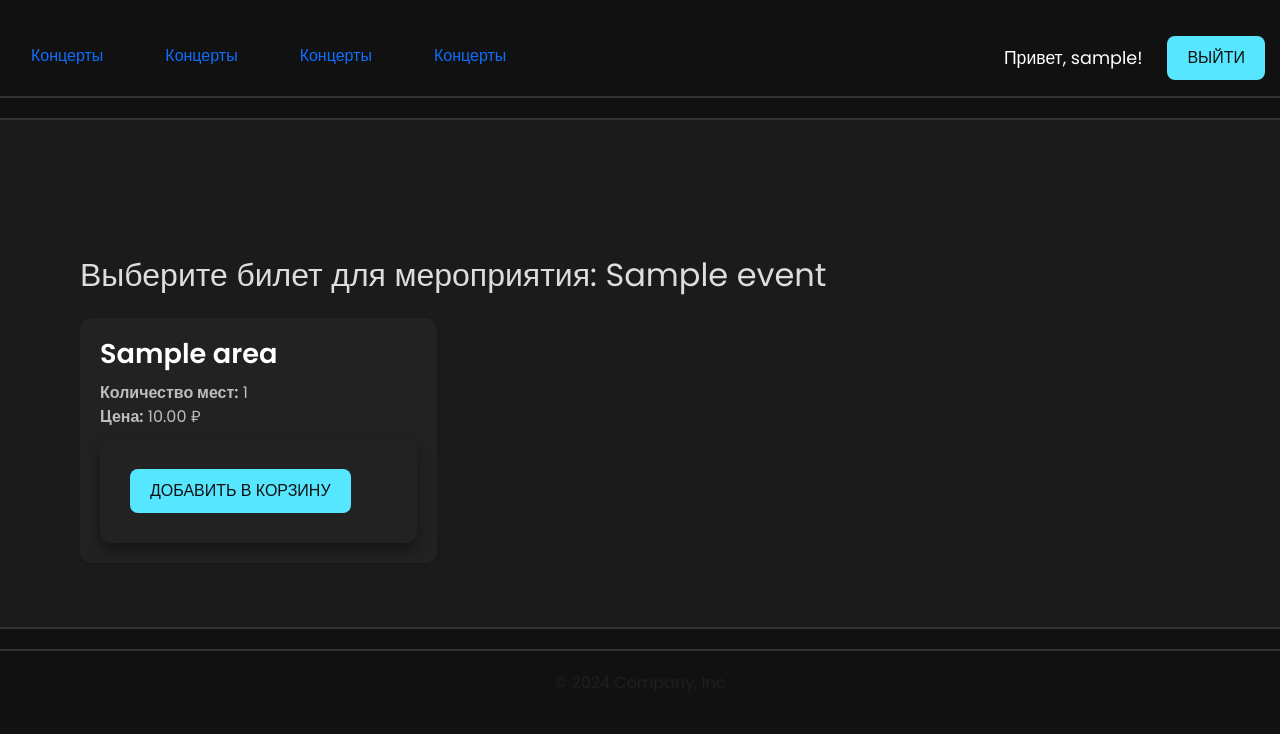
After one commit to Xt4lll/events, a Django app: page /events/1/buy/ in a window 1280 px wide. The commit adds this page. Shown: the top 734 px of the page. Run offline with Django 5.2, Linux system fonts and the light colour scheme; a user stored in the database is signed in; tables that the repository leaves empty hold one stand-in row (values such as "Sample post").

Commit message:
Buy Ticket

```diff
--- a/EventManager/models.py
+++ b/EventManager/models.py
@@ -71,6 +71,9 @@ class Tickets(models.Model):
     places = models.IntegerField()
     price = models.DecimalField(max_digits=10, decimal_places=2)
 
+    def __str__(self):
+        return f'{self.event.name} - {self.area}'
+
 # Модель Cart
 class Cart(models.Model):
     user = models.ForeignKey(User, on_delete=models.CASCADE)
--- a/EventManager/static/EventManager/style.css
+++ b/EventManager/static/EventManager/style.css
@@ -239,3 +239,16 @@ footer a:hover {
 .list-artist::marker{
     content: "- ";
 }
+
+
+.alert-success {
+    background-color: #d4edda; /* Зеленый фон */
+    color: #155724; /* Темно-зеленый текст */
+    border: 1px solid #c3e6cb;
+}
+
+.alert-error, .alert-danger {
+    background-color: #f8d7da; /* Красный фон */
+    color: #721c24; /* Темно-красный текст */
+    border: 1px solid #f5c6cb;
+}
--- /dev/null
+++ b/EventManager/templates/EventManager/BuyTicket.html
@@ -0,0 +1,31 @@
+{% extends 'base.html' %}
+{% block header %}{% include 'inc/_header.html' %}{% endblock %}
+{% block content %}
+<div class="container mt-5">
+    <h2>Выберите билет для мероприятия: {{ event.name }}</h2>
+    <div class="row mt-4">
+        {% for ticket in tickets %}
+            <div class="col-md-4">
+                <div class="card mb-4 shadow-sm">
+                    <div class="card-body">
+                        <h5 class="card-title">{{ ticket.area.name }}</h5>
+                        <p class="card-text">
+                            <strong>Количество мест:</strong> {{ ticket.places }}<br>
+                            <strong>Цена:</strong> {{ ticket.price }} ₽
+                        </p>
+                        {% if ticket.places > 0 %}
+                            <form method="post" action="{% url 'add_to_cart' ticket.id %}">
+                                {% csrf_token %}
+                                <button type="submit" class="btn btn-primary">Добавить в корзину</button>
+                            </form>
+                        {% else %}
+                            <span class="text-danger">Мест нет</span>
+                        {% endif %}
+                    </div>
+                </div>
+            </div>
+        {% endfor %}
+    </div>
+</div>
+{% endblock %}
+{% block footer %}{% include 'inc/_footer.html' %}{% endblock %}
--- a/EventManager/templates/EventManager/EventDetail.html
+++ b/EventManager/templates/EventManager/EventDetail.html
@@ -17,7 +17,7 @@
                 <p class="card-text"><strong>Адрес:</strong> {{ event.place.address }}</p>
                 <p class="card-text"><strong>Спонсор:</strong> {{ event.sponsor }}</p>
                 <p class="card-text"><strong>Дата:</strong> {{ event.event_date }}</p>
-                <a href="#" class="btn btn-primary mt-3">Купить билет</a>
+                <a href="{% url 'buy_ticket' event.id %}" class="btn btn-primary mt-3">Купить билет</a>
                 {% if user.is_authenticated and user.role != 'user' %}
                     <a href="{% url 'event_update' event.id %}" class="btn btn-primary mt-3">Редактировать</a>
                     <form action="{% url 'event_delete' event.id %}" method="POST" class="d-inline" style="padding: 0">
--- a/EventManager/urls.py
+++ b/EventManager/urls.py
@@ -11,6 +11,10 @@ urlpatterns = [
     path('events/update/<int:pk>', v.EventUpdate.as_view(), name='event_update'),
     path('events/<int:pk>/delete/', v.EventDelete.as_view(), name='event_delete'),
 
+    path('events/<int:event_id>/buy/', v.buy_ticket, name='buy_ticket'),
+
+    path('cart/add/<int:ticket_id>/', v.add_to_cart, name='add_to_cart'),
+
     path('register/', v.register, name='register'),
 
     path('login/', v.login_view, name='login'),
--- a/EventManager/views.py
+++ b/EventManager/views.py
@@ -1,7 +1,7 @@
-from django.contrib.auth.decorators import user_passes_test
+from django.contrib.auth.decorators import user_passes_test, login_required
 from django.contrib.auth.forms import AuthenticationForm
 from django.core.exceptions import PermissionDenied
-from django.shortcuts import render, redirect
+from django.shortcuts import render, redirect, get_object_or_404
 import qrcode
 from django.http import HttpResponse
 from django.template.context_processors import request
@@ -85,6 +85,7 @@ def logout_view(request):
     logout(request)
     return redirect('login')
 
+
 # Event Views
 
 class EventList(LoginRequiredMixin, ListView):
@@ -121,3 +122,29 @@ class EventDelete(LoginRequiredMixin, AdminOrManagerRequiredMixin, DeleteView):
     # template_name = 'EventManager/EventDetail.html'
     context_object_name = 'event'
     success_url = reverse_lazy('event_list')
+
+
+# Buy Ticket
+
+@login_required
+def buy_ticket(request, event_id):
+    event = get_object_or_404(Event, id=event_id)
+    tickets = Tickets.objects.filter(event=event)
+
+    return render(request, 'EventManager/BuyTicket.html', {
+        'event': event,
+        'tickets': tickets,
+    })
+
+@login_required
+def add_to_cart(request, ticket_id):
+    ticket = get_object_or_404(Tickets, id=ticket_id)
+    event_id = ticket.event.id
+    if ticket.places > 0:
+        Cart.objects.create(user=request.user, ticket=ticket)
+        ticket.places -= 1
+        ticket.save()
+        messages.success(request, "Билет добавлен в корзину!")
+    else:
+        messages.error(request, "Билетов больше нет.")
+    return redirect('buy_ticket', event_id=ticket.event.id)
```
